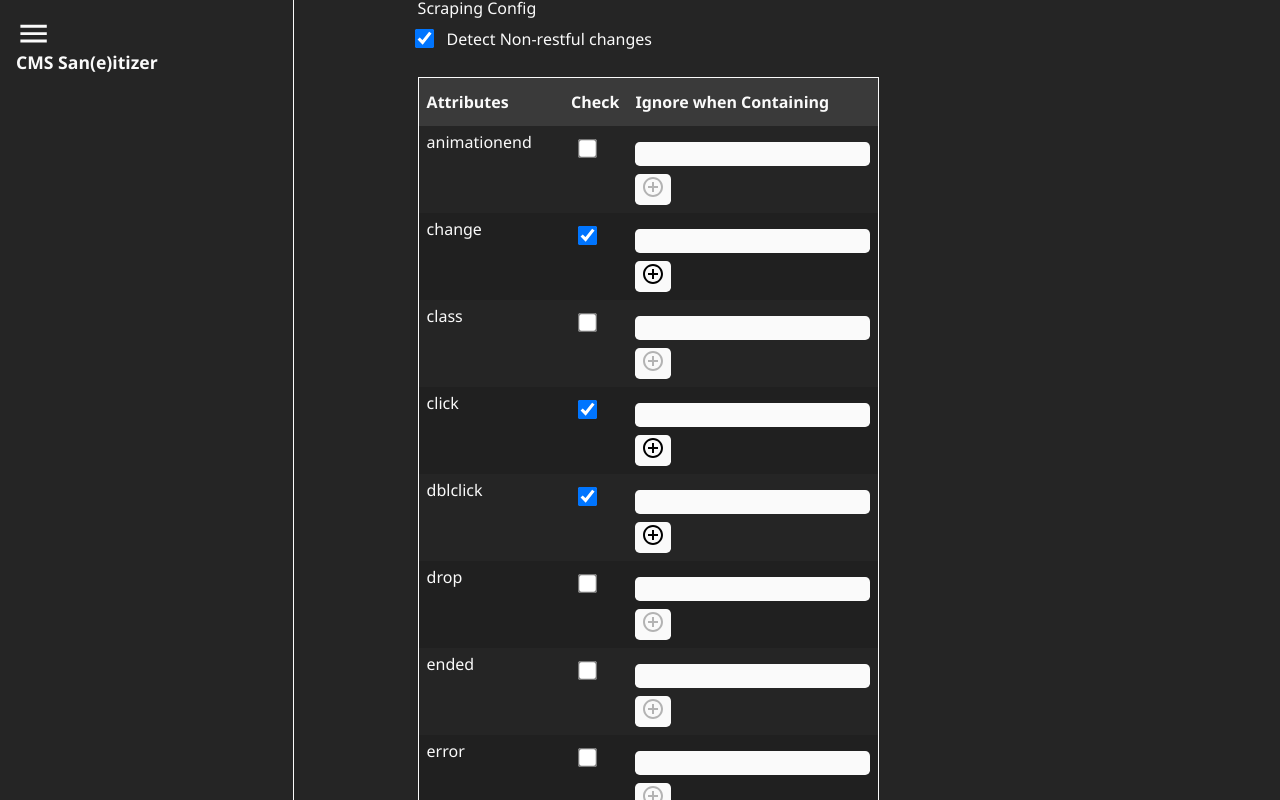
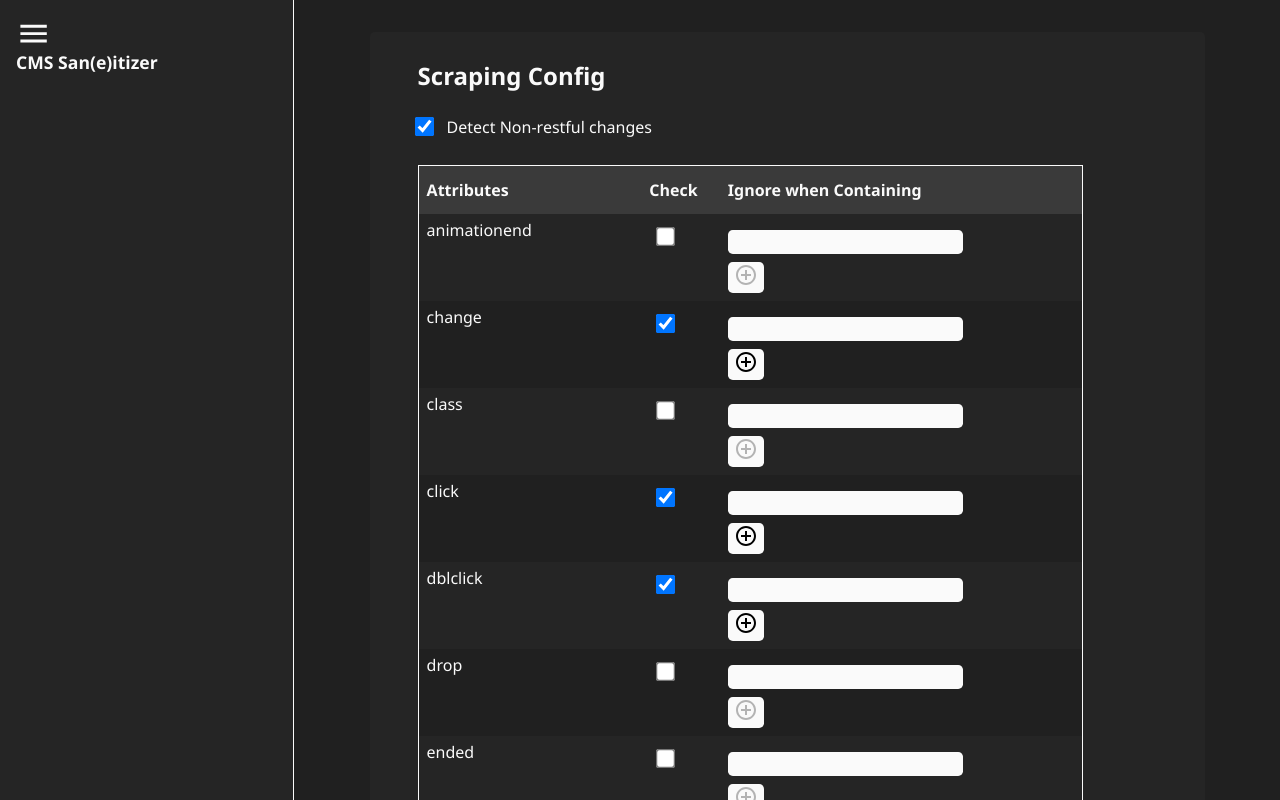
Before and after one commit to dalyaidan1/cms_saneitizer, a React (Create React App) app in the folder client/: page / in a window 1280 px wide. Shown: the top 800 px of the page. Built offline with nearby package versions, Linux system fonts and the light colour scheme.

Commit message:
styling adjustments

```diff
--- a/client/src/App.js
+++ b/client/src/App.js
@@ -30,8 +30,6 @@ function App() {
     <>
     <Nav />
     <main>
-        <section>
-
         {view.configForm
         && <ConfigForm
               submit={() => {
@@ -46,7 +44,6 @@ function App() {
             }}>
           Start App
         </button> }
-          </section>
     </main>
     </>
   )
--- a/client/src/index.css
+++ b/client/src/index.css
@@ -59,7 +59,7 @@ table {
 /*** 2. Global ***/
 html, body, #root{
   height: 100%;
-  background-color: #252525;
+  background-color: #202020;
   color:#FAFAFA;
 }
 
@@ -102,6 +102,7 @@ button{
 main{
   display: flex;
   justify-content: center;
+  align-items: flex-start;
   margin-left: 23%;
   width: 77%;
   height: 100%;
@@ -120,6 +121,7 @@ main{
 
 section{
   width: 100%;
+  height: 100%;
   display: flex;
   justify-content: center;
 }
@@ -144,6 +146,10 @@ form {
   flex-direction: column;
   align-items: flex-start;
   width: 75%;
+  background-color: #252525;
+  margin: 2rem;
+  border-radius: 0.3rem;
+  padding: 2rem 3rem;
 }
 
 form input,
@@ -159,7 +165,7 @@ form input[type=checkbox]{
 }
 
 form table{
-  min-width: 60%;
+  min-width: 90%;
   border: 0.1rem solid #FAFAFA;
 }
 
@@ -211,6 +217,13 @@ nav li svg{
 }
 
 /* check boxes */
+
+legend{
+  font-size: 1.5rem;
+  font-weight: bold;
+  margin: 0 0 1rem;
+}
+
 .attributes tr td:nth-child(2),
 .attributes tr th:nth-child(2){
   text-align: center;
```
Lines whose indentation alone changed are shown as unchanged.
